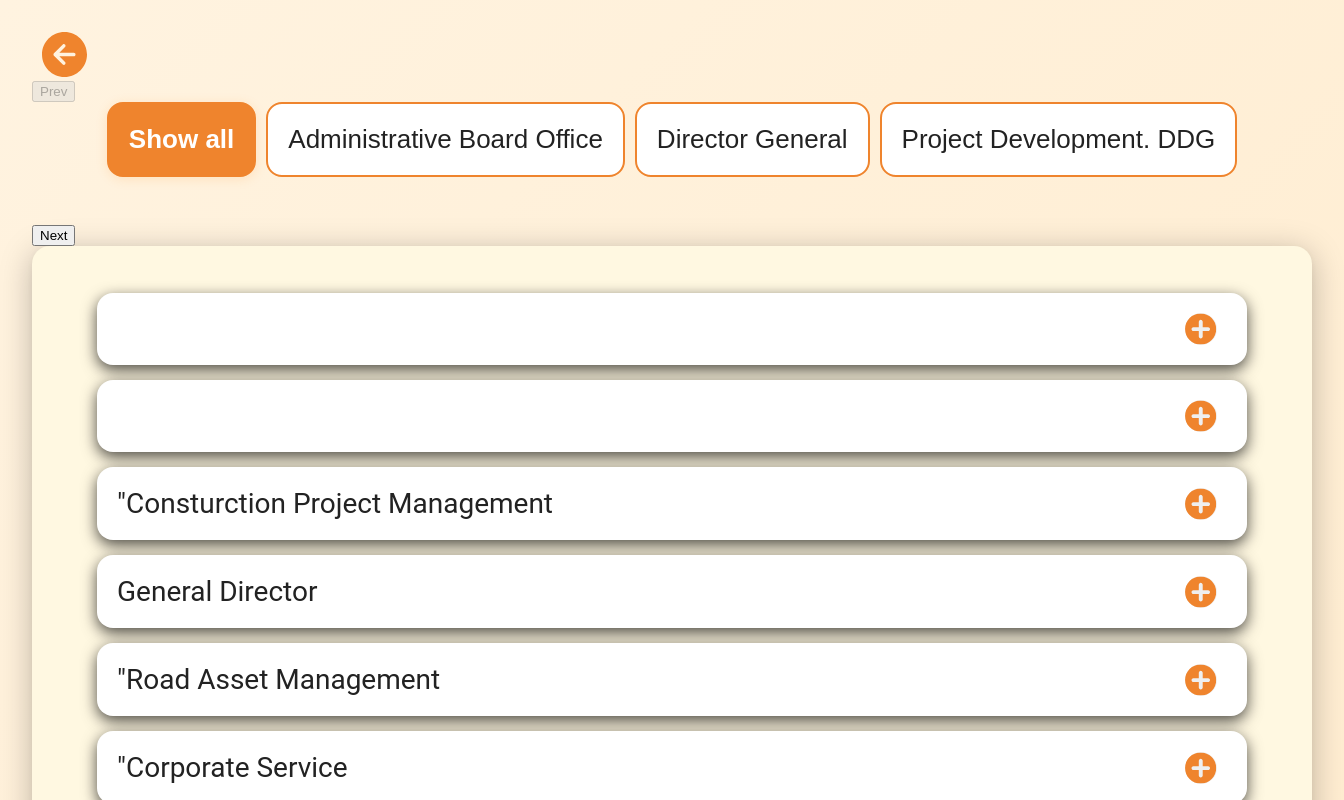
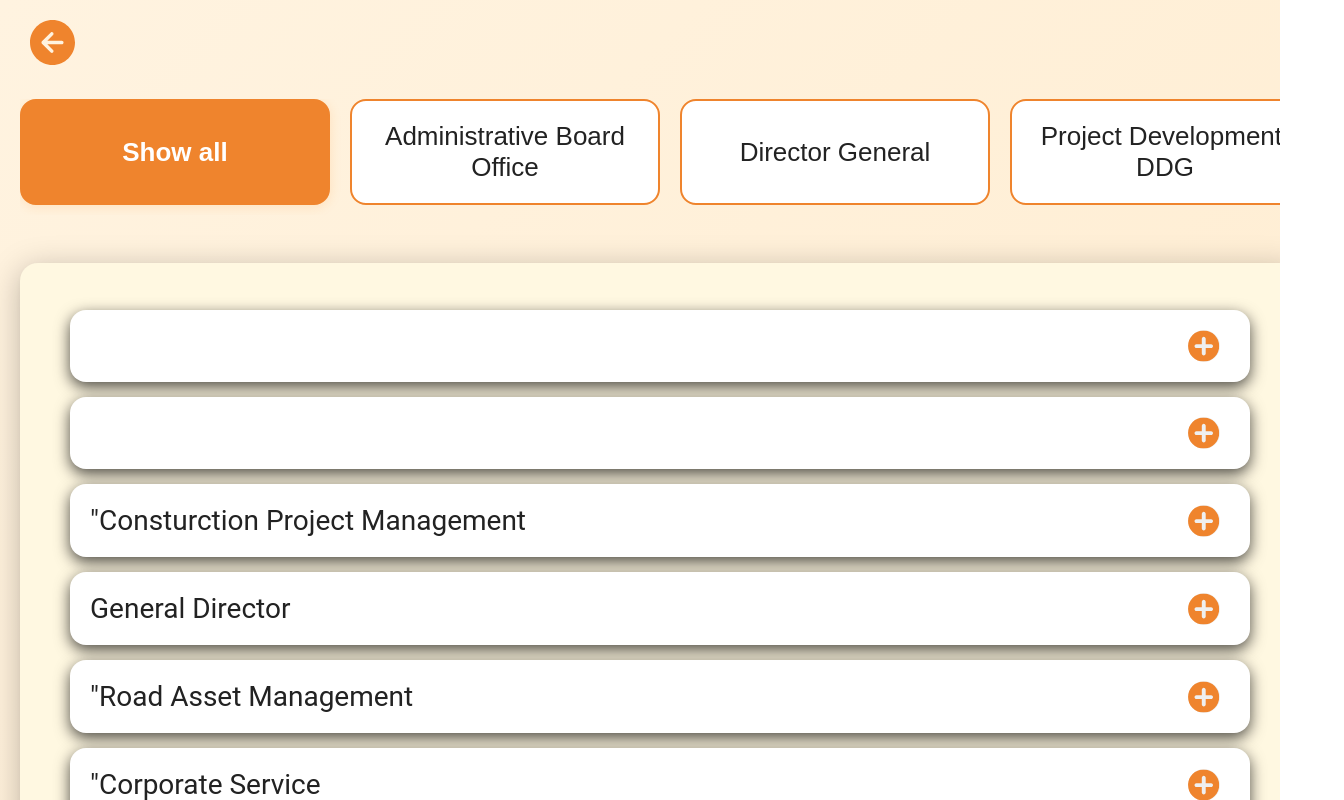
Before and after one commit to hippiehabesha/ERA-wayfinding, a React (Vite) app: page /list in a window 1280 px wide. Shown: the top 800 px of the page, 1344 px wide, since content can reach past the window. Built offline with nearby package versions, Linux system fonts and the light colour scheme.

Commit message:
department filter fixed

```diff
--- a/src/Lists/department_list.css
+++ b/src/Lists/department_list.css
@@ -8,13 +8,16 @@
   --text-main: #2d2d2d;
   --text-muted: #a6a6a6;
 }
-
+html, body {
+  overflow-x: hidden;
+}
 .department-list-container {
   width: 100%;
   height: 100%;
  background: linear-gradient(135deg, #fff3e0 0%, #ffe0b2 100%);
   justify-content: flex-start;
-  padding: 2rem;
+  padding: 20px;
+  overflow-x: hidden;
 
 
 
@@ -23,6 +26,7 @@
 
   margin-left: 10px;
   margin-right: 180px;
+  margin-bottom: 30px;
   width: 45px;
   height: 45px;
   cursor: pointer;
@@ -97,7 +101,7 @@
 }
 
 
-.department-list-item {
+/* .department-list-item {
 
   font-family: "Roboto", sans-serif;
    text-align: left;
@@ -112,8 +116,22 @@
   transition: background 0.15s, color 0.15s;
   border-radius: 16px;
    box-shadow: 0 5px 15px rgba(0, 0, 0, 0.7);
+} */
+.department-list-item {
+  display: flex;
+  align-items: center;
+  justify-content: space-between;
+  gap: 50px; /* same spacing as block list */
+  padding: 20px 20px;
+  margin: 15px 0;
+  background-color: #fff;
+  box-shadow: 0 5px 15px rgba(0, 0, 0, 0.7);
+  font-size: 28px;
+  font-family: 'Roboto', sans-serif;
+  border-radius: 16px;
+  cursor: pointer;
+  transition: background 0.15s, color 0.15s;
 }
-
 .department-list-item:hover {
   box-shadow: 0 4px 16px rgba(255, 136, 0, 0.1);
   border-color: var(--orange-light);
@@ -138,9 +156,20 @@
 .department-list-category-filter {
   margin-bottom: 48px;
   display: flex;
-  flex-wrap: wrap;
-  gap: 10px;
-  justify-content: center;
+  /* flex-wrap: wrap; */
+  gap: 20px;
+  justify-content: flex-start;
+   overflow-x: auto;
+   scroll-behavior: smooth;
+   padding-bottom: 10px;
+}
+.department-list-category-filter::-webkit-scrollbar {
+  height: 10px;
+}
+
+.department-list-category-filter::-webkit-scrollbar-thumb {
+  background: var(--orange-dark);
+  border-radius: 16px;
 }
 
 .department-list-category-btn {
@@ -152,6 +181,9 @@
   font-size: 26px;
   color: #222222;
   transition: background 0.2s, color 0.2s, box-shadow 0.2s;
+
+   flex: 0 0 calc(25% - 10px); /* show exactly 4 at a time */
+  max-width: calc(25% - 10px);
 
   /* unfinished animation  */
 }
--- a/src/Lists/department_list.tsx
+++ b/src/Lists/department_list.tsx
@@ -30,8 +30,6 @@ const DepartmentList: React.FC = () => {
   const [data, setData] = useState<any[]>([]);
   const [loading, setLoading] = useState(true);
   const [selectedCategory, setSelectedCategory] = useState<string>("Show all");
-  const [startIdx, setStartIdx] = useState(0);
-  const visibleCount = 4; // Show 4 categories at a time
   const navigate = useNavigate();
 
   useEffect(() => {
@@ -49,69 +47,57 @@ const DepartmentList: React.FC = () => {
       ? data
       : data.filter((row) => row.department_Category === selectedCategory);
 
-  const handlePrev = () => {
-    setStartIdx((prev) => Math.max(prev - 1, 0));
-  };
-
-  const handleNext = () => {
-    setStartIdx((prev) => Math.min(prev + 1, categories.length - visibleCount));
-  };
-
   if (loading) return <div className="department-list-loading">Loading...</div>;
 
   return (
     <div className="department-list-container">
+      {/* Back button */}
+      <div className="back-button-department" onClick={() => navigate(-1)}>
+        <img
+          src="/Vector.svg"
+          alt="BackImage"
+          className="back-button-department-icon"
+        />
+      </div>
 
-       <div className="back-button-department" onClick={() => navigate(-1)}>
-          <img src="/Vector.svg" alt="BackImage" className="back-button-department-icon" />
-          </div>
-      <div className="department-list-category-carousel">
-        <button onClick={handlePrev} disabled={startIdx === 0}>
-          Prev
-        </button>
+      {/* Horizontal scrollable category filter */}
       <div className="department-list-category-filter">
-          {categories
-            .slice(startIdx, startIdx + visibleCount)
-            .map((cat) => (
+        {categories.map((cat) => (
           <button
             key={cat}
             className={`department-list-category-btn${
               selectedCategory === cat ? " active" : ""
             }`}
-                onClick={() => setSelectedCategory(cat)}>
+            onClick={() => setSelectedCategory(cat)}
+          >
             {cat}
           </button>
         ))}
       </div>
-        <button
-          onClick={handleNext}
-          disabled={
-            startIdx >= categories.length - visibleCount
-          }>
-          Next
-        </button>
-        </div>
+
+      {/* Department list */}
       <div className="department-list-card">
-
         <ul className="department-list-ul">
           {filtered.map((row, idx) => (
             <li
               key={idx}
               className="department-list-item"
               onClick={() => navigate("/detail", { state: { department: row } })}
-            style={{ cursor: "pointer" }}>
+              style={{ cursor: "pointer" }}
+            >
               <div className="department-list-row">
-              <span className="department-list-title-label"></span> {row.wtitle}
+                <span className="department-list-title-label"></span>{" "}
+                {row.wtitle}
               </div>
               <button
                 className="plus-btn"
-                        onClick={e => {
+                onClick={(e) => {
                   e.stopPropagation();
                   navigate("/detail", { state: { department: row } });
                 }}
               >
                 <img
-            src="/octicon_feed-plus-16.svg" // or .png, adjust path as needed
+                  src="/octicon_feed-plus-16.svg"
                   alt="Additional Info"
                   className="plus-btn-img"
                 />
@@ -120,6 +106,8 @@ const DepartmentList: React.FC = () => {
           ))}
         </ul>
       </div>
+
+      {/* No results */}
       {!filtered.length && (
         <div className="department-list-empty">No titles found.</div>
       )}
--- a/src/detail.css
+++ b/src/detail.css
@@ -1,15 +1,15 @@
 body,
 .detail-container {
 background: linear-gradient(135deg, #fff3e0 0%, #ffe0b2 100%);
-  min-height: 100vh;
+
   font-family: "Roboto" , sans-serif;
   margin: 0;
-  padding: 0;
+  padding: -30px;
 
 }
 .back-button-details-icon{
-  margin-top: 0px;
-  margin-bottom: 50px;
+  margin-top: 70px;
+  margin-bottom: 0px;
   margin-right: 550px;
   width: 45px;
   height: 45px;
@@ -32,13 +32,13 @@ background: linear-gradient(135deg, #fff3e0 0%, #ffe0b2 100%);
   border-radius: 14px;
 
   padding: 32px 32px 24px 32px;
-  width: 350px;
+  width: 500px;
   display: flex;
   flex-direction: column;
   align-items: center;
   margin-bottom: 30px;
   position: relative;
-  margin-top: 20px;
+  margin-top: 300px;
   box-shadow: 0 6px 32px rgba(0, 0, 0, 0.25), 0 1.5px 6px rgba(0, 0, 0, 0.04);
 }
 
```
Lines whose indentation alone changed are shown as unchanged.
